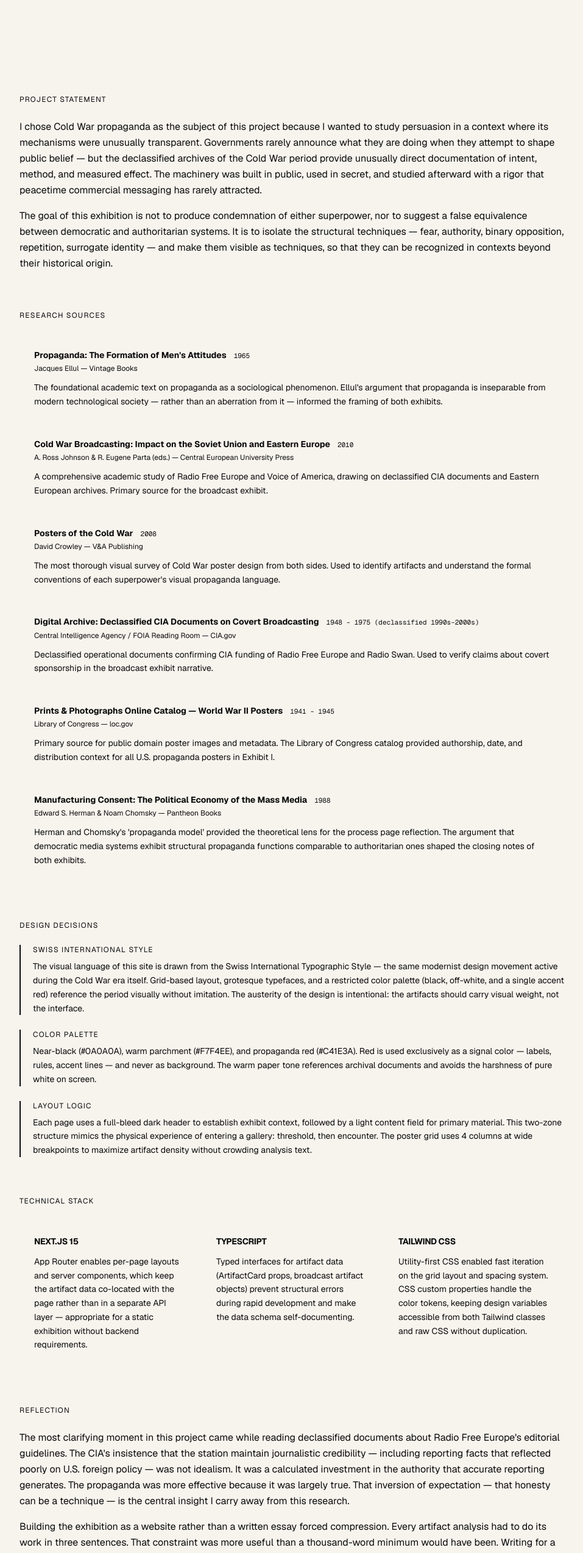
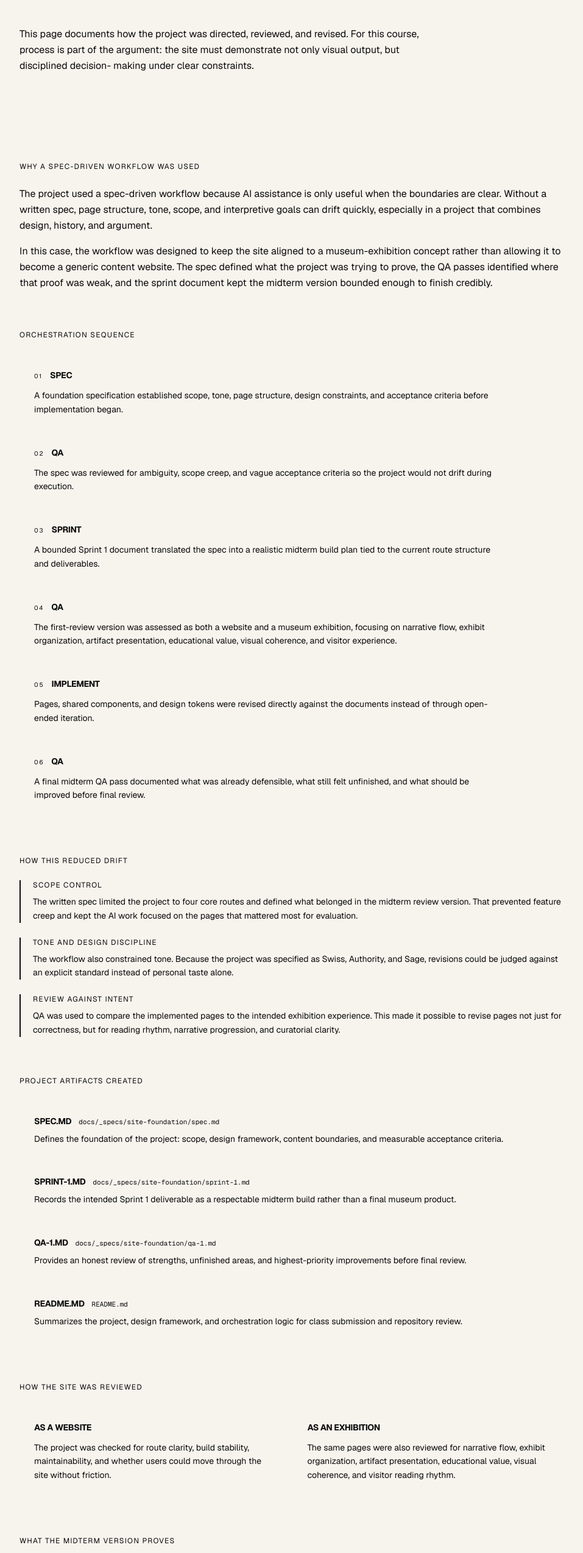
Before and after one commit to jdalvarez69/Museum-Site, a Next.js app: page /process in a window 1280 px wide. Shown: the part 234-2780 px from the top of the page at 61% size, without its empty margins (160-1117 px from the left). Built offline with nearby package versions, Linux system fonts and the light colour scheme.

Commit message:
Improve process page for midterm review presentation

```diff
--- a/app/process/page.tsx
+++ b/app/process/page.tsx
@@ -51,54 +51,289 @@ const sources = [
   },
 ];
 
+const workflowSteps = [
+  {
+    step: "Spec",
+    detail:
+      "A foundation specification established scope, tone, page structure, design constraints, and acceptance criteria before implementation began.",
+  },
+  {
+    step: "QA",
+    detail:
+      "The spec was reviewed for ambiguity, scope creep, and vague acceptance criteria so the project would not drift during execution.",
+  },
+  {
+    step: "Sprint",
+    detail:
+      "A bounded Sprint 1 document translated the spec into a realistic midterm build plan tied to the current route structure and deliverables.",
+  },
+  {
+    step: "QA",
+    detail:
+      "The first-review version was assessed as both a website and a museum exhibition, focusing on narrative flow, exhibit organization, artifact presentation, educational value, visual coherence, and visitor experience.",
+  },
+  {
+    step: "Implement",
+    detail:
+      "Pages, shared components, and design tokens were revised directly against the documents instead of through open-ended iteration.",
+  },
+  {
+    step: "QA",
+    detail:
+      "A final midterm QA pass documented what was already defensible, what still felt unfinished, and what should be improved before final review.",
+  },
+];
+
+const processArtifacts = [
+  {
+    name: "spec.md",
+    path: "docs/_specs/site-foundation/spec.md",
+    purpose:
+      "Defines the foundation of the project: scope, design framework, content boundaries, and measurable acceptance criteria.",
+  },
+  {
+    name: "sprint-1.md",
+    path: "docs/_specs/site-foundation/sprint-1.md",
+    purpose:
+      "Records the intended Sprint 1 deliverable as a respectable midterm build rather than a final museum product.",
+  },
+  {
+    name: "qa-1.md",
+    path: "docs/_specs/site-foundation/qa-1.md",
+    purpose:
+      "Provides an honest review of strengths, unfinished areas, and highest-priority improvements before final review.",
+  },
+  {
+    name: "README.md",
+    path: "README.md",
+    purpose:
+      "Summarizes the project, design framework, and orchestration logic for class submission and repository review.",
+  },
+];
+
 export default function ProcessPage() {
   return (
     <div>
-      {/* Page Header */}
       <div className="bg-[--ink] text-[--paper] px-6 py-20">
         <div className="max-w-4xl mx-auto">
           <p className="text-xs tracking-[0.25em] uppercase text-[--red] mb-4">
-            Process & Methodology
+            Process Room — Method, Review, and Orchestration
           </p>
           <h1 className="text-4xl md:text-5xl font-black uppercase tracking-tight leading-none mb-8">
             Making the Exhibition
           </h1>
-          <div className="w-16 h-1 bg-[--red]" />
+          <div className="w-16 h-1 bg-[--red] mb-8" />
+          <p className="max-w-2xl text-base text-[--paper]/80 leading-relaxed">
+            This page documents how the project was directed, reviewed, and
+            revised. For this course, process is part of the argument: the site
+            must demonstrate not only visual output, but disciplined decision-
+            making under clear constraints.
+          </p>
         </div>
       </div>
 
       <div className="px-6 py-16">
         <div className="max-w-4xl mx-auto flex flex-col gap-16">
-          {/* Project Statement */}
           <section>
             <p className="text-xs tracking-widest uppercase text-[--red] mb-6">
-              Project Statement
+              Why a Spec-Driven Workflow Was Used
             </p>
-            <div className="prose-like flex flex-col gap-4 text-[--ink]">
+            <div className="flex flex-col gap-4 text-[--ink]">
               <p className="text-base leading-relaxed">
-                I chose Cold War propaganda as the subject of this project
-                because I wanted to study persuasion in a context where its
-                mechanisms were unusually transparent. Governments rarely
-                announce what they are doing when they attempt to shape public
-                belief — but the declassified archives of the Cold War period
-                provide unusually direct documentation of intent, method, and
-                measured effect. The machinery was built in public, used in
-                secret, and studied afterward with a rigor that peacetime
-                commercial messaging has rarely attracted.
+                The project used a spec-driven workflow because AI assistance is
+                only useful when the boundaries are clear. Without a written
+                spec, page structure, tone, scope, and interpretive goals can
+                drift quickly, especially in a project that combines design,
+                history, and argument.
               </p>
               <p className="text-base leading-relaxed">
-                The goal of this exhibition is not to produce condemnation of
-                either superpower, nor to suggest a false equivalence between
-                democratic and authoritarian systems. It is to isolate the
-                structural techniques — fear, authority, binary opposition,
-                repetition, surrogate identity — and make them visible as
-                techniques, so that they can be recognized in contexts beyond
-                their historical origin.
+                In this case, the workflow was designed to keep the site aligned
+                to a museum-exhibition concept rather than allowing it to become
+                a generic content website. The spec defined what the project was
+                trying to prove, the QA passes identified where that proof was
+                weak, and the sprint document kept the midterm version bounded
+                enough to finish credibly.
               </p>
             </div>
           </section>
 
-          {/* Research Sources */}
+          <section>
+            <p className="text-xs tracking-widest uppercase text-[--red] mb-6">
+              Orchestration Sequence
+            </p>
+            <div className="grid grid-cols-1 gap-px bg-[--rule]">
+              {workflowSteps.map((item, index) => (
+                <div key={`${item.step}-${index}`} className="bg-[--paper] p-6">
+                  <div className="flex items-baseline gap-3 mb-3">
+                    <span className="text-[10px] tracking-[0.18em] uppercase text-[--muted]">
+                      {String(index + 1).padStart(2, "0")}
+                    </span>
+                    <h3 className="text-sm font-bold uppercase tracking-tight">
+                      {item.step}
+                    </h3>
+                  </div>
+                  <p className="text-sm text-[--ink] leading-relaxed max-w-3xl">
+                    {item.detail}
+                  </p>
+                </div>
+              ))}
+            </div>
+          </section>
+
+          <section>
+            <p className="text-xs tracking-widest uppercase text-[--red] mb-6">
+              How This Reduced Drift
+            </p>
+            <div className="flex flex-col gap-6">
+              <div className="border-l-2 border-[--rule] pl-5">
+                <p className="text-xs tracking-widest uppercase text-[--muted] mb-2">
+                  Scope Control
+                </p>
+                <p className="text-sm leading-relaxed text-[--ink]">
+                  The written spec limited the project to four core routes and
+                  defined what belonged in the midterm review version. That
+                  prevented feature creep and kept the AI work focused on the
+                  pages that mattered most for evaluation.
+                </p>
+              </div>
+              <div className="border-l-2 border-[--rule] pl-5">
+                <p className="text-xs tracking-widest uppercase text-[--muted] mb-2">
+                  Tone and Design Discipline
+                </p>
+                <p className="text-sm leading-relaxed text-[--ink]">
+                  The workflow also constrained tone. Because the project was
+                  specified as Swiss, Authority, and Sage, revisions could be
+                  judged against an explicit standard instead of personal taste
+                  alone.
+                </p>
+              </div>
+              <div className="border-l-2 border-[--rule] pl-5">
+                <p className="text-xs tracking-widest uppercase text-[--muted] mb-2">
+                  Review Against Intent
+                </p>
+                <p className="text-sm leading-relaxed text-[--ink]">
+                  QA was used to compare the implemented pages to the intended
+                  exhibition experience. This made it possible to revise pages
+                  not just for correctness, but for reading rhythm, narrative
+                  progression, and curatorial clarity.
+                </p>
+              </div>
+            </div>
+          </section>
+
+          <section>
+            <p className="text-xs tracking-widest uppercase text-[--red] mb-6">
+              Project Artifacts Created
+            </p>
+            <div className="grid grid-cols-1 gap-px bg-[--rule]">
+              {processArtifacts.map((artifact) => (
+                <div key={artifact.path} className="bg-[--paper] p-6">
+                  <div className="flex flex-wrap items-baseline gap-x-3 gap-y-1 mb-2">
+                    <h3 className="text-sm font-bold uppercase tracking-tight">
+                      {artifact.name}
+                    </h3>
+                    <span className="text-[11px] font-mono text-[--muted]">
+                      {artifact.path}
+                    </span>
+                  </div>
+                  <p className="text-sm text-[--ink] leading-relaxed">
+                    {artifact.purpose}
+                  </p>
+                </div>
+              ))}
+            </div>
+          </section>
+
+          <section>
+            <p className="text-xs tracking-widest uppercase text-[--red] mb-6">
+              How the Site Was Reviewed
+            </p>
+            <div className="grid grid-cols-1 sm:grid-cols-2 gap-px bg-[--rule]">
+              {[
+                {
+                  name: "As a Website",
+                  reason:
+                    "The project was checked for route clarity, build stability, maintainability, and whether users could move through the site without friction.",
+                },
+                {
+                  name: "As an Exhibition",
+                  reason:
+                    "The same pages were also reviewed for narrative flow, exhibit organization, artifact presentation, educational value, visual coherence, and visitor reading rhythm.",
+                },
+              ].map((item) => (
+                <div key={item.name} className="bg-[--paper] p-6">
+                  <p className="text-sm font-bold uppercase tracking-tight mb-3">
+                    {item.name}
+                  </p>
+                  <p className="text-sm text-[--muted] leading-relaxed">
+                    {item.reason}
+                  </p>
+                </div>
+              ))}
+            </div>
+          </section>
+
+          <section>
+            <p className="text-xs tracking-widest uppercase text-[--red] mb-6">
+              What the Midterm Version Proves
+            </p>
+            <div className="flex flex-col gap-4 text-[--ink]">
+              <p className="text-base leading-relaxed">
+                The current midterm version proves that the project has moved
+                beyond concept stage. It has a working route structure, a
+                coherent design language, and a documented process showing that
+                decisions were made deliberately rather than improvised late in
+                development.
+              </p>
+              <p className="text-base leading-relaxed">
+                It also demonstrates that AI assistance can be used responsibly
+                in an academic project when the work is structured, reviewed,
+                and constrained. The result is not a finished museum site, but a
+                respectable first-review exhibition with a clear thesis and a
+                credible development record.
+              </p>
+            </div>
+          </section>
+
+          <section>
+            <p className="text-xs tracking-widest uppercase text-[--red] mb-6">
+              What Still Needs Improvement
+            </p>
+            <div className="flex flex-col gap-6">
+              <div className="border-l-2 border-[--rule] pl-5">
+                <p className="text-xs tracking-widest uppercase text-[--muted] mb-2">
+                  Content Refinement
+                </p>
+                <p className="text-sm leading-relaxed text-[--ink]">
+                  Some exhibit text still needs compression so the project reads
+                  more consistently like a gallery and less like an essay in
+                  sections.
+                </p>
+              </div>
+              <div className="border-l-2 border-[--rule] pl-5">
+                <p className="text-xs tracking-widest uppercase text-[--muted] mb-2">
+                  Final Review Alignment
+                </p>
+                <p className="text-sm leading-relaxed text-[--ink]">
+                  The final version should more strictly align the implemented
+                  pages with the documentation, especially around copy limits,
+                  consistency of labels, and artifact-level citation signals.
+                </p>
+              </div>
+              <div className="border-l-2 border-[--rule] pl-5">
+                <p className="text-xs tracking-widest uppercase text-[--muted] mb-2">
+                  Accessibility and Polish
+                </p>
+                <p className="text-sm leading-relaxed text-[--ink]">
+                  Before final review, the site should receive a focused pass on
+                  reading rhythm, mobile readability, and interface clarity so
+                  the exhibition experience feels complete rather than merely
+                  functional.
+                </p>
+              </div>
+            </div>
+          </section>
+
           <section>
             <p className="text-xs tracking-widest uppercase text-[--red] mb-6">
               Research Sources
@@ -122,120 +357,6 @@ export default function ProcessPage() {
               ))}
             </div>
           </section>
-
-          {/* Design Decisions */}
-          <section>
-            <p className="text-xs tracking-widest uppercase text-[--red] mb-6">
-              Design Decisions
-            </p>
-            <div className="flex flex-col gap-6">
-              <div className="border-l-2 border-[--rule] pl-5">
-                <p className="text-xs tracking-widest uppercase text-[--muted] mb-2">
-                  Swiss International Style
-                </p>
-                <p className="text-sm leading-relaxed text-[--ink]">
-                  The visual language of this site is drawn from the Swiss
-                  International Typographic Style — the same modernist design
-                  movement active during the Cold War era itself. Grid-based
-                  layout, grotesque typefaces, and a restricted color palette
-                  (black, off-white, and a single accent red) reference the
-                  period visually without imitation. The austerity of the design
-                  is intentional: the artifacts should carry visual weight, not
-                  the interface.
-                </p>
-              </div>
-              <div className="border-l-2 border-[--rule] pl-5">
-                <p className="text-xs tracking-widest uppercase text-[--muted] mb-2">
-                  Color Palette
-                </p>
-                <p className="text-sm leading-relaxed text-[--ink]">
-                  Near-black (#0A0A0A), warm parchment (#F7F4EE), and
-                  propaganda red (#C41E3A). Red is used exclusively as a signal
-                  color — labels, rules, accent lines — and never as background.
-                  The warm paper tone references archival documents and avoids
-                  the harshness of pure white on screen.
-                </p>
-              </div>
-              <div className="border-l-2 border-[--rule] pl-5">
-                <p className="text-xs tracking-widest uppercase text-[--muted] mb-2">
-                  Layout Logic
-                </p>
-                <p className="text-sm leading-relaxed text-[--ink]">
-                  Each page uses a full-bleed dark header to establish exhibit
-                  context, followed by a light content field for primary
-                  material. This two-zone structure mimics the physical
-                  experience of entering a gallery: threshold, then encounter.
-                  The poster grid uses 4 columns at wide breakpoints to maximize
-                  artifact density without crowding analysis text.
-                </p>
-              </div>
-            </div>
-          </section>
-
-          {/* Technical Stack */}
-          <section>
-            <p className="text-xs tracking-widest uppercase text-[--red] mb-6">
-              Technical Stack
-            </p>
-            <div className="grid grid-cols-1 sm:grid-cols-3 gap-px bg-[--rule]">
-              {[
-                {
-                  name: "Next.js 15",
-                  reason:
-                    "App Router enables per-page layouts and server components, which keep the artifact data co-located with the page rather than in a separate API layer — appropriate for a static exhibition without backend requirements.",
-                },
-                {
-                  name: "TypeScript",
-                  reason:
-                    "Typed interfaces for artifact data (ArtifactCard props, broadcast artifact objects) prevent structural errors during rapid development and make the data schema self-documenting.",
-                },
-                {
-                  name: "Tailwind CSS",
-                  reason:
-                    "Utility-first CSS enabled fast iteration on the grid layout and spacing system. CSS custom properties handle the color tokens, keeping design variables accessible from both Tailwind classes and raw CSS without duplication.",
-                },
-              ].map((tech) => (
-                <div key={tech.name} className="bg-[--paper] p-6">
-                  <p className="text-sm font-bold uppercase tracking-tight mb-3">
-                    {tech.name}
-                  </p>
-                  <p className="text-sm text-[--muted] leading-relaxed">
-                    {tech.reason}
-                  </p>
-                </div>
-              ))}
-            </div>
-          </section>
-
-          {/* Reflection */}
-          <section>
-            <p className="text-xs tracking-widest uppercase text-[--red] mb-6">
-              Reflection
-            </p>
-            <div className="flex flex-col gap-4 text-[--ink]">
-              <p className="text-base leading-relaxed">
-                The most clarifying moment in this project came while reading
-                declassified documents about Radio Free Europe's editorial
-                guidelines. The CIA's insistence that the station maintain
-                journalistic credibility — including reporting facts that
-                reflected poorly on U.S. foreign policy — was not idealism. It
-                was a calculated investment in the authority that accurate
-                reporting generates. The propaganda was more effective because
-                it was largely true. That inversion of expectation — that
-                honesty can be a technique — is the central insight I carry away
-                from this research.
-              </p>
-              <p className="text-base leading-relaxed">
-                Building the exhibition as a website rather than a written essay
-                forced compression. Every artifact analysis had to do its work
-                in three sentences. That constraint was more useful than a
-                thousand-word minimum would have been. Writing for a wall label
-                is a different discipline than writing for a seminar paper, and
-                the discipline clarified which claims could survive without
-                qualification and which could not.
-              </p>
-            </div>
-          </section>
         </div>
       </div>
     </div>
```
